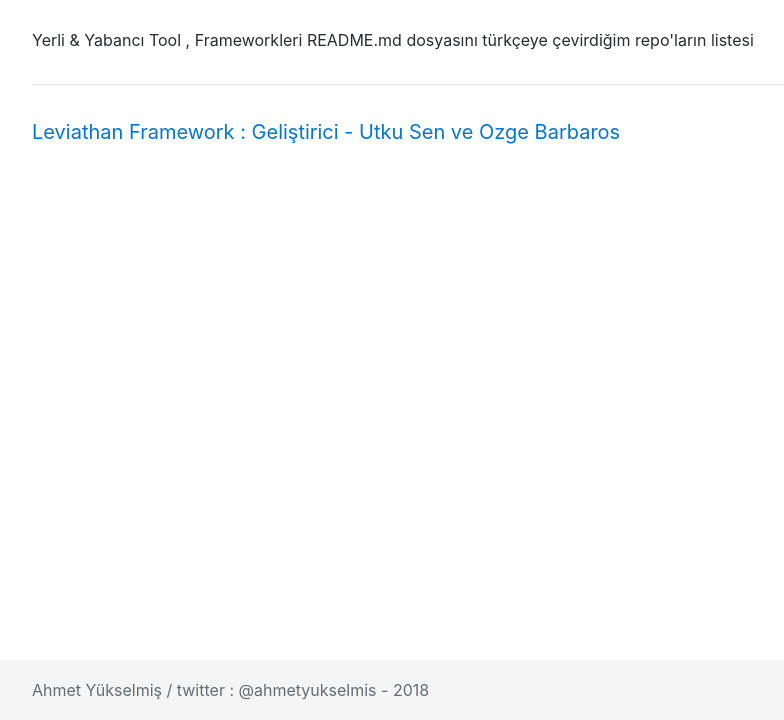
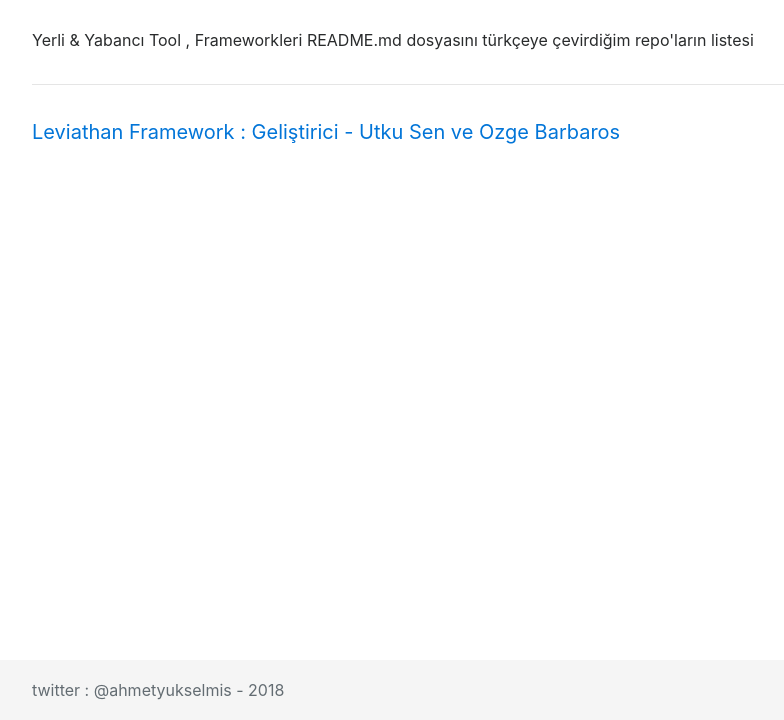
Before and after one commit to ahmetyukselmis/ceviri, a plain HTML site: page index.html in a window 1280 px wide. Shown: the part 80-800 px from the top of the page, without its empty margins (53-837 px from the left). Drawn offline with nearby package versions, Linux system fonts and the light colour scheme.

Commit message:
Update index.html

```diff
--- a/index.html
+++ b/index.html
@@ -54,7 +54,7 @@
 
 		 <footer class="footer">
       <div class="container">
-        <span class="text-muted">Ahmet Yükselmiş / twitter : @ahmetyukselmis - 2018 </span>
+        <span class="text-muted">twitter : @ahmetyukselmis - 2018 </span>
       </div>
     </footer>
 <!--- JS -->
```
